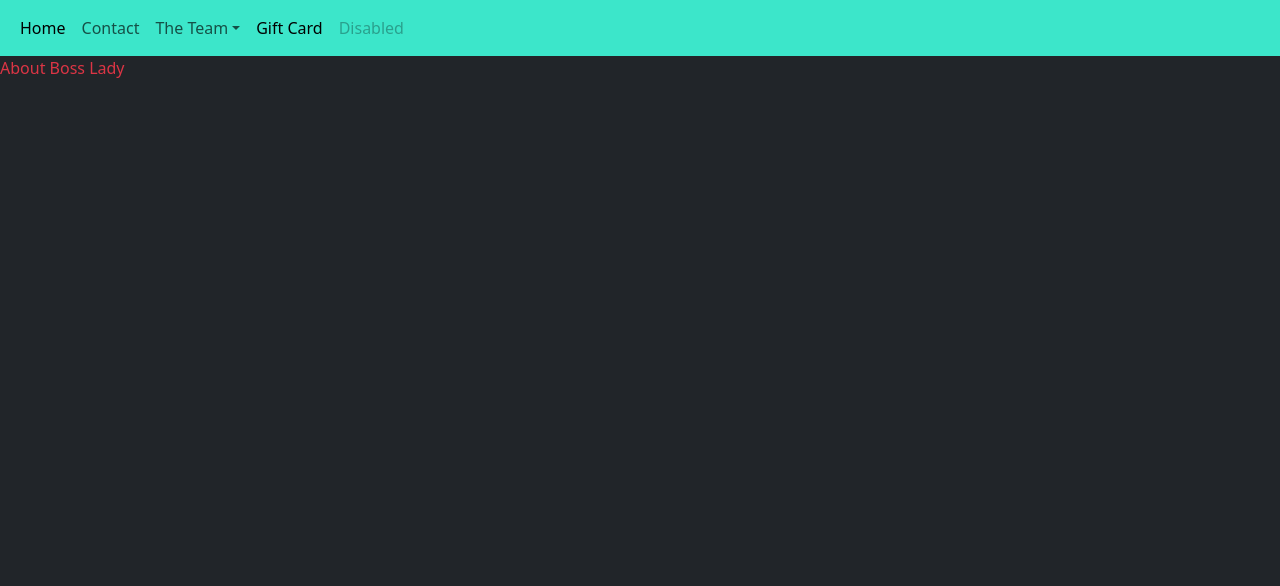
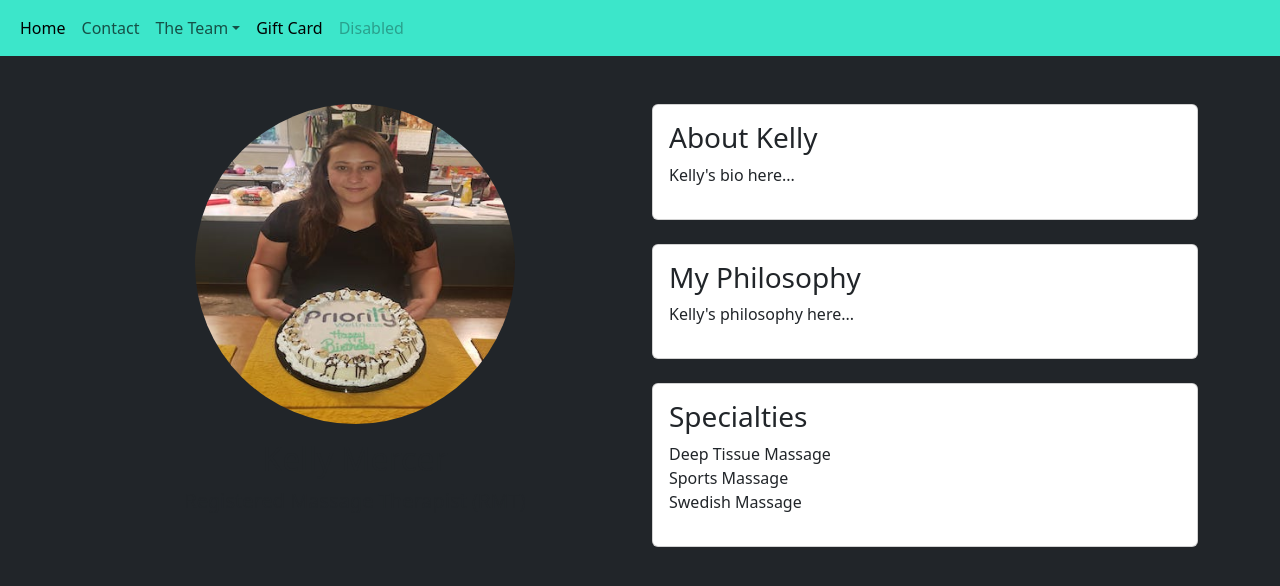
Before and after one commit to JamieBursey/PriorityWebpage, a React (Create React App) app: page /kelly in a window 1280 px wide. Shown: the top 586 px of the page. Built offline with nearby package versions, Linux system fonts and the light colour scheme.

Commit message:
added options for kellys profile

```diff
--- /dev/null
+++ b/src/components.js/KellysProfile.js
@@ -0,0 +1,165 @@
+const KellysProfile = () => {
+  return (
+    <div className="container my-5">
+      <div className="row justify-content-center">
+        <div className="col-md-6 text-center mb-4">
+          <img
+            src={process.env.PUBLIC_URL + "/KellyBirthday.jpeg"}
+            alt="Kelly Mercer"
+            style={{
+              width: "20rem",
+              height: "20rem",
+              objectFit: "cover",
+              borderRadius: "50%",
+            }}
+          />
+          <h2 className="mt-3">Kelly Mercer</h2>
+          <p className="lead">Registered Massage Therapist (RMT)</p>
+        </div>
+        <div className="col-md-6">
+          <div className="card mb-4">
+            <div className="card-body">
+              <h3>About Kelly</h3>
+              <p>Kelly's bio here...</p>
+            </div>
+          </div>
+          <div className="card mb-4">
+            <div className="card-body">
+              <h3>My Philosophy</h3>
+              <p>Kelly's philosophy here...</p>
+            </div>
+          </div>
+          <div className="card">
+            <div className="card-body">
+              <h3>Specialties</h3>
+              <ul className="list-unstyled">
+                {/* List of Specialties */}
+                <li>Deep Tissue Massage</li>
+                <li>Sports Massage</li>
+                <li>Swedish Massage</li>
+                {/* More specialties */}
+              </ul>
+            </div>
+          </div>
+        </div>
+      </div>
+    </div>
+  );
+};
+
+const KellysProfile2 = () => {
+  return (
+    <div className="container my-5">
+      <div className="row justify-content-center">
+        <div className="col-lg-10">
+          <div className="text-center mb-4">
+            <img
+              src={process.env.PUBLIC_URL + "/KellyBirthday.jpeg"}
+              alt="Kelly Mercer"
+              style={{
+                width: "15rem",
+                height: "15rem",
+                objectFit: "cover",
+                borderRadius: "50%",
+              }}
+            />
+          </div>
+          <h2 className="text-center mb-3">Kelly Mercer</h2>
+          <p className="text-center lead mb-5">
+            Registered Massage Therapist (RMT)
+          </p>
+
+          <div className="row">
+            <div className="col-md-6 mb-4">
+              <div className="card h-100">
+                <div className="card-body">
+                  <h3 className="card-title">About Kelly</h3>
+                  <p className="card-text">
+                    Kelly's bio here - a description of her experience and
+                    approach to massage therapy.
+                  </p>
+                </div>
+              </div>
+            </div>
+            <div className="col-md-6 mb-4">
+              <div className="card h-100">
+                <div className="card-body">
+                  <h3 className="card-title">My Philosophy</h3>
+                  <p className="card-text">
+                    Kelly's philosophy here - her beliefs about wellness and her
+                    approach to client care.
+                  </p>
+                </div>
+              </div>
+            </div>
+          </div>
+
+          <div className="card mt-4">
+            <div className="card-body">
+              <h3 className="card-title">Specialties</h3>
+              <ul className="list-group list-group-flush">
+                {/* List out specialties here */}
+                <li className="list-group-item">Deep Tissue Massage</li>
+                <li className="list-group-item">Sports Massage</li>
+                <li className="list-group-item">Swedish Massage</li>
+                {/* Add more specialties as needed */}
+              </ul>
+            </div>
+          </div>
+        </div>
+      </div>
+    </div>
+  );
+};
+
+const KellysProfile3 = () => {
+  return (
+    <div className="container my-5">
+      <div className="row justify-content-center mb-5">
+        <div className="col-12 text-center">
+          <img
+            src={process.env.PUBLIC_URL + "/KellyBirthday.jpeg"}
+            alt="Kelly Mercer"
+            className="rounded-circle"
+            style={{ width: "10rem", height: "10rem", objectFit: "cover" }}
+          />
+          <h2 className="mt-3">Kelly Mercer</h2>
+          <p className="lead">Registered Massage Therapist (RMT)</p>
+        </div>
+      </div>
+
+      <div className="row">
+        <div className="col-lg-7">
+          <div className="card mb-4">
+            <div className="card-body">
+              <h3>About Kelly</h3>
+              <p>Kelly's detailed bio goes here...</p>
+            </div>
+          </div>
+          <div className="card">
+            <div className="card-body">
+              <h3>Specialties</h3>
+              <ul className="list-unstyled">
+                {/* List out specialties here */}
+                <li>Deep Tissue Massage</li>
+                <li>Sports Massage</li>
+                <li>Swedish Massage</li>
+                {/* More specialties */}
+              </ul>
+            </div>
+          </div>
+        </div>
+
+        <div className="col-lg-5">
+          <div className="card bg-light">
+            <div className="card-body">
+              <h3>My Philosophy</h3>
+              <p>Kelly's philosophy or approach to therapy...</p>
+            </div>
+          </div>
+        </div>
+      </div>
+    </div>
+  );
+};
+export { KellysProfile, KellysProfile2, KellysProfile3 };
--- a/src/components.js/index.js
+++ b/src/components.js/index.js
@@ -5,6 +5,7 @@ import { CarouselImages, WelcomeSection } from "./homepage";
 import { EmilysProfile } from "./EmilysPage";
 import { DanyellesProfile } from "./DanyellesPage";
 import { CourtneysProfile } from "./CourtneysPage";
+import { KellysProfile, KellysProfile2, KellysProfile3 } from "./KellysProfile";
 
 export {
   NavBar,
@@ -15,4 +16,7 @@ export {
   EmilysProfile,
   DanyellesProfile,
   CourtneysProfile,
+  KellysProfile,
+  KellysProfile2,
+  KellysProfile3,
 };
--- a/src/pages.js/Kelly.js
+++ b/src/pages.js/Kelly.js
@@ -1,5 +1,11 @@
+import {
+  KellysProfile,
+  KellysProfile2,
+  KellysProfile3,
+} from "../components.js";
+
 const Kelly = () => {
-  return <div className="text-danger">About Boss Lady</div>;
+  return <KellysProfile />;
 };
 
 export { Kelly };
```
